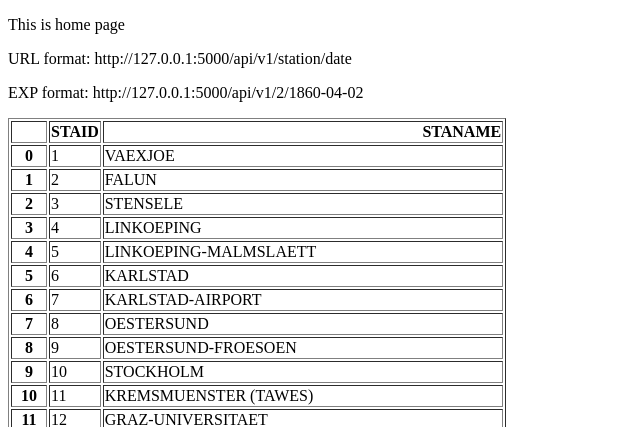
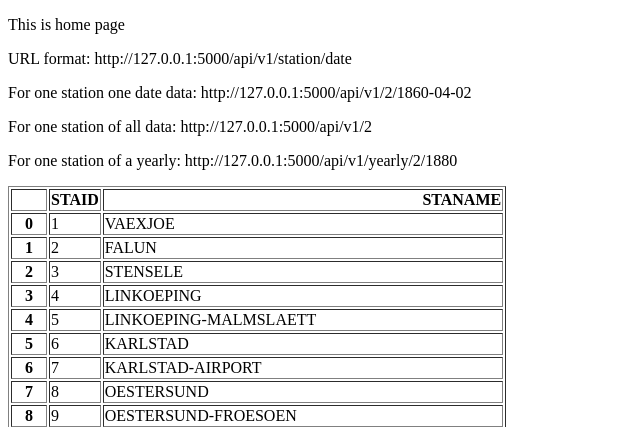
Before and after one commit to huanhunmao/build_historical_weather_data_python, a Flask app: page / in a window 1280 px wide. Shown: the top 427 px of the page, without its empty margins (0-640 px from the left). Run offline with Flask 3, Linux system fonts and the light colour scheme.

Commit message:
feat: 查询 station 下一整年的数据

```diff
--- a/main.py
+++ b/main.py
@@ -22,6 +22,17 @@ def about(station, date):
         "temperature": temperature
     }
 
+@app.route('/api/v1/yearly/<station>/<year>')
+def yearly(station, year):
+    filename = 'data_small/TG_STAID' + str(station).zfill(6) + '.txt'
+    df = pd.read_csv(filename, skiprows=20)
+    df['    DATE'] = df['    DATE'].astype(str)
+    result = df[df['    DATE'].str.startswith(str(year))].to_dict(orient='records')
+    return result
+
+
+
+# 翻译单词功能
 @app.route('/translate')
 def translate():
     return render_template('translate.html')
@@ -33,7 +44,8 @@ def api(word):
     result_dictionary = {'word': word, 'definition': definition}
     return result_dictionary
 
+
 # 确保当这个脚本文件被直接运行时，才会执行 app.run(debug=True) 这行代码
 # 而在被导入时，这段启动代码不会执行 可导入这个脚本的其他方法使用
 if __name__ == '__main__':
-    app.run(debug=True)
+    app.run(debug=True,port=5001)
--- a/templates/home.html
+++ b/templates/home.html
@@ -7,7 +7,9 @@
 <body>
     <p>This is home page</p>
     <p>URL format: http://127.0.0.1:5000/api/v1/station/date</p>
-    <p>EXP format: http://127.0.0.1:5000/api/v1/2/1860-04-02</p>
+    <p>For one station one date data: http://127.0.0.1:5000/api/v1/2/1860-04-02</p>
+    <p>For one station of all data: http://127.0.0.1:5000/api/v1/2</p>
+    <p>For one station of a yearly: http://127.0.0.1:5000/api/v1/yearly/2/1880</p>
     <p>{{data | safe}}</p>
 </body>
 </html>
```
